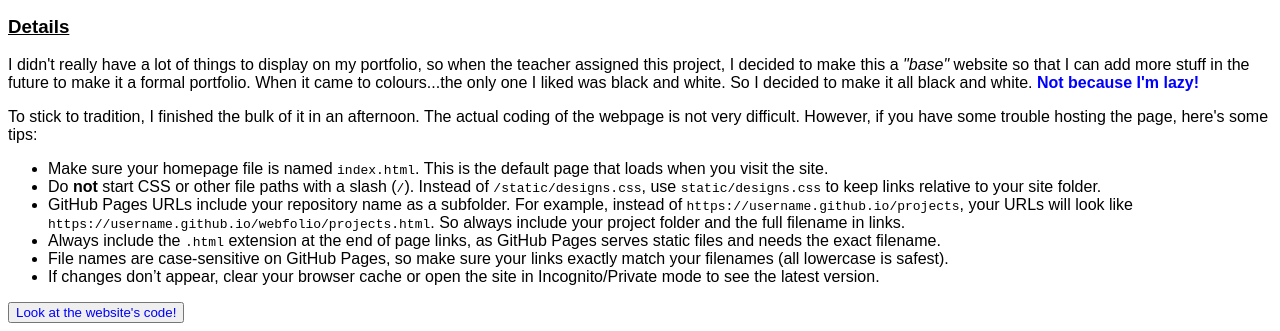
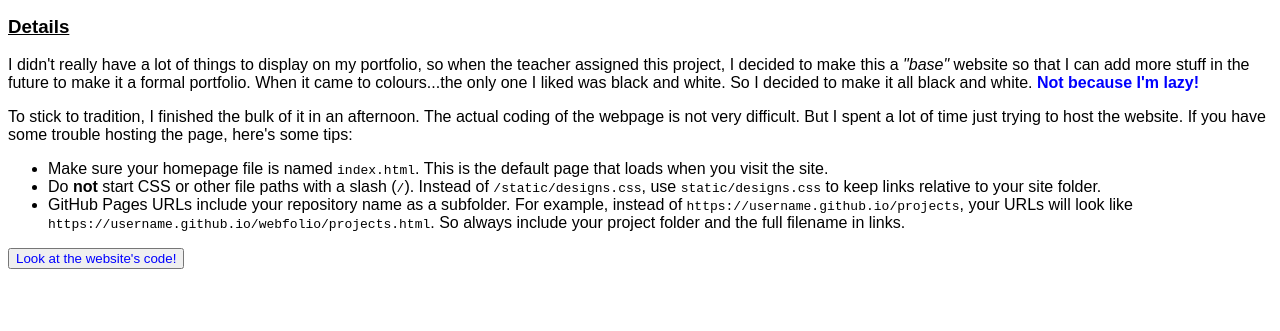
Before and after one commit to tan-zhen-zhou/webfolio, a plain HTML site: page projects.html in a window 1280 px wide. Shown: the part 470-801 px from the top of the page. Drawn offline with Linux system fonts and the light colour scheme.

Commit message:
Update projects.html

```diff
--- a/projects.html
+++ b/projects.html
@@ -25,14 +25,12 @@
 		<p class="italicise">A static webpage that displays all of my computing projects!<p>
 		<h3>Details</h3>
 		<p>I didn't really have a lot of things to display on my portfolio, so when the teacher assigned this project, I decided to make this a <span class="italicise">"base"</span> website so that I can add more stuff in the future to make it a formal portfolio. When it came to colours...the only one I liked was black and white. So I decided to make it all black and white. <span class="emphasise">Not because I'm lazy!</span></p>
-		<p>To stick to tradition, I finished the bulk of it in an afternoon. The actual coding of the webpage is not very difficult. However, if you have some trouble hosting the page, here's some tips:</p>
+		<p>To stick to tradition, I finished the bulk of it in an afternoon. The actual coding of the webpage is not very difficult. But I spent a lot of time just trying to host the website. If you have some trouble hosting the page, here's some tips:</p>
 		<ul>
   			<li>Make sure your homepage file is named <code>index.html</code>. This is the default page that loads when you visit the site.</li>
   			<li>Do <strong>not</strong> start CSS or other file paths with a slash (<code>/</code>). Instead of <code>/static/designs.css</code>, use <code>static/designs.css</code> to keep links relative to your site folder.</li>
   			<li>GitHub Pages URLs include your repository name as a subfolder. For example, instead of <code>https://username.github.io/projects</code>, your URLs will look like <code>https://username.github.io/webfolio/projects.html</code>. So always include your project folder and the full filename in links.</li>
-  			<li>Always include the <code>.html</code> extension at the end of page links, as GitHub Pages serves static files and needs the exact filename.</li>
-  			<li>File names are case-sensitive on GitHub Pages, so make sure your links exactly match your filenames (all lowercase is safest).</li>
-  			<li>If changes don’t appear, clear your browser cache or open the site in Incognito/Private mode to see the latest version.</li>
+
 		</ul>
 
 		</ol>
```
